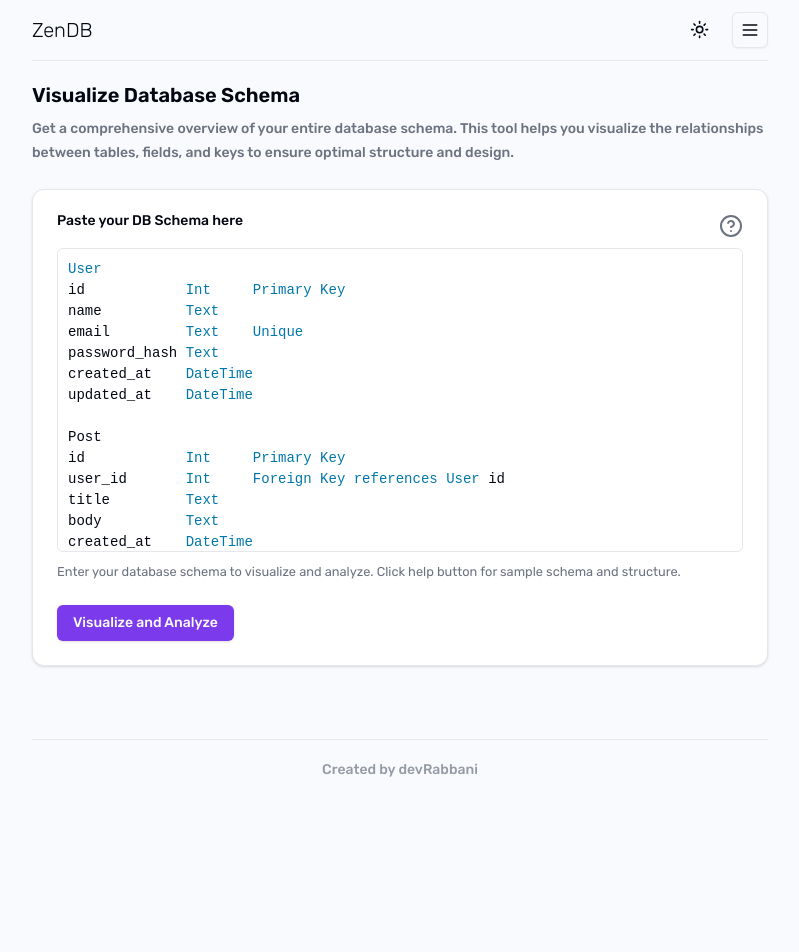
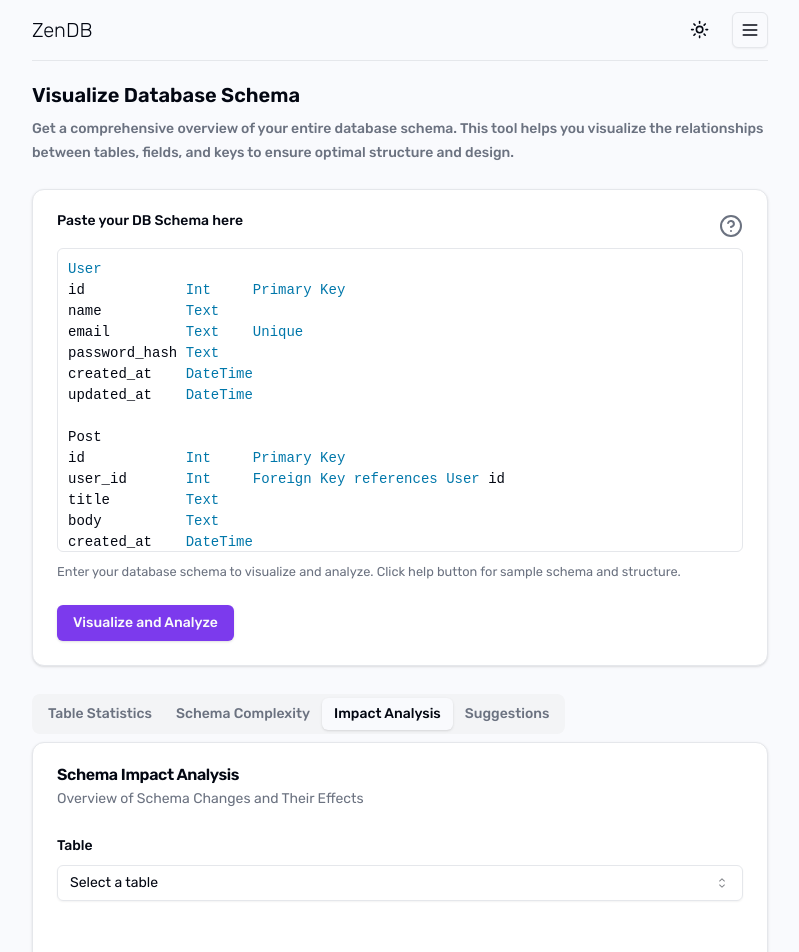
Before and after one commit to devRabbani/zendb, a Next.js app: page /schema-visualizer in a window 1280 px wide. Shown: the top 952 px of the page, without its empty margins (240-1039 px from the left). Before the commit the page ends 800 px from the top, so only its background shows below. Built offline with nearby package versions, Linux system fonts and the light colour scheme.

Commit message:
add final schema impact analysis

```diff
--- a/components/tools/schema-impact-analysis.tsx
+++ b/components/tools/schema-impact-analysis.tsx
@@ -17,7 +17,9 @@ import {
 } from "@/components/ui/card";
 import { Alert, AlertDescription, AlertTitle } from "@/components/ui/alert";
 import { AlertCircle, AlertTriangle, CheckCircle2 } from "lucide-react";
-import { Table } from "./schema-visualizer";
+import { Table } from "@/lib/types";
+import { Label } from "../ui/label";
+import { Badge } from "../ui/badge";
 
 type ImpactLevel = "High" | "Medium" | "Low";
 
@@ -85,9 +87,19 @@ export default function SchemaImpactAnalysis({ schema }: { schema: Table[] }) {
   };
 
   return (
-    <div className="space-y-4">
+    <Card className="min-h-[500px]">
+      <CardHeader>
+        <CardTitle>Schema Impact Analysis</CardTitle>
+        <CardDescription>
+          Overview of Schema Changes and Their Effects
+        </CardDescription>
+      </CardHeader>
+      <CardContent className="space-y-6">
+        <div className="space-y-3">
+          <div className="space-y-2">
+            <Label htmlFor="table">Table</Label>
             <Select onValueChange={setSelectedTable}>
-        <SelectTrigger>
+              <SelectTrigger id="table">
                 <SelectValue placeholder="Select a table" />
               </SelectTrigger>
               <SelectContent>
@@ -98,9 +110,12 @@ export default function SchemaImpactAnalysis({ schema }: { schema: Table[] }) {
                 ))}
               </SelectContent>
             </Select>
+          </div>
           {selectedTable && (
+            <div className="space-y-2">
+              <Label htmlFor="column">Column</Label>
               <Select onValueChange={handleColumnSelect}>
-          <SelectTrigger>
+                <SelectTrigger id="column">
                   <SelectValue placeholder="Select a column" />
                 </SelectTrigger>
                 <SelectContent>
@@ -113,13 +128,18 @@ export default function SchemaImpactAnalysis({ schema }: { schema: Table[] }) {
                     ))}
                 </SelectContent>
               </Select>
-      )}
+            </div>
+          )}{" "}
+        </div>
         {impact && (
           <Card>
             <CardHeader>
               <CardTitle>Impact Analysis</CardTitle>
               <CardDescription>
-              Analysis for {selectedTable}.{selectedColumn}
+                Analysis for{" "}
+                <strong>
+                  {selectedTable} ({selectedColumn})
+                </strong>
               </CardDescription>
             </CardHeader>
             <CardContent>
@@ -128,7 +148,7 @@ export default function SchemaImpactAnalysis({ schema }: { schema: Table[] }) {
                   impact.impactLevel === "High"
                     ? "destructive"
                     : impact.impactLevel === "Medium"
-                  ? "default"
+                    ? "medium"
                     : "success"
                 }
               >
@@ -144,17 +164,31 @@ export default function SchemaImpactAnalysis({ schema }: { schema: Table[] }) {
                 <AlertTitle>Impact Level: {impact.impactLevel}</AlertTitle>
                 <AlertDescription>{impact.description}</AlertDescription>
               </Alert>
-            <div className="mt-4">
+
+              <div className="mt-6 space-y-3">
                 <h4 className="font-semibold">Affected Tables:</h4>
-              <ul className="list-disc list-inside">
+                {impact.affectedTables.length ? (
+                  <div className="flex gap-3 flex-wrap">
                     {impact.affectedTables.map((table) => (
-                  <li key={table}>{table}</li>
+                      <Badge
+                        variant="secondary"
+                        className="text-sm"
+                        key={table}
+                      >
+                        {table}
+                      </Badge>
                     ))}
-              </ul>
+                  </div>
+                ) : (
+                  <p className="text-muted-foreground/80 text-sm">
+                    No Table will be affected
+                  </p>
+                )}
               </div>
             </CardContent>
           </Card>
         )}
-    </div>
+      </CardContent>
+    </Card>
   );
 }
--- a/components/tools/schema-visualizer.tsx
+++ b/components/tools/schema-visualizer.tsx
@@ -1,6 +1,6 @@
 "use client";
 
-import { useCallback, useState } from "react";
+import { useCallback, useEffect, useState } from "react";
 import { Button } from "@/components/ui/button";
 import {
   Card,
@@ -12,7 +12,6 @@ import {
 import { Alert, AlertDescription, AlertTitle } from "@/components/ui/alert";
 import { Tabs, TabsContent, TabsList, TabsTrigger } from "@/components/ui/tabs";
 import { AlertCircle } from "lucide-react";
-import SchemaImpactAnalysis from "./schema-impact-analysis";
 import SchemaSuggestions from "./schema-suggestion";
 import CodeEditor from "./code-editor";
 import { Column, Table } from "@/lib/types";
@@ -21,6 +20,7 @@ import { Label } from "../ui/label";
 import SchemaHelperPopup from "./schema-helper-popup";
 import SchemaComplexity from "./schema-complexity";
 import TableStatistics from "./table-statistics";
+import SchemaImpactAnalysis from "./schema-impact-analysis";
 
 export default function SchemaVisualizer() {
   const [schema, setSchema] = useState(`User
@@ -100,6 +100,10 @@ updated_at    DateTime
     setSchema(value);
   }, []);
 
+  useEffect(() => {
+    handleVisualize();
+  }, []);
+
   return (
     <div className="space-y-7">
       <CardWrapper className="mb-4">
@@ -125,7 +129,7 @@ updated_at    DateTime
         )}
       </CardWrapper>
       {parsedSchema.length > 0 && (
-        <Tabs defaultValue="stats">
+        <Tabs defaultValue="impact">
           <TabsList className="h-10">
             <TabsTrigger className="py-1.5" value="stats">
               Table Statistics
--- a/components/tools/table-statistics.tsx
+++ b/components/tools/table-statistics.tsx
@@ -1,6 +1,5 @@
 "use client";
 
-import { TrendingUp } from "lucide-react";
 import { Bar, BarChart, CartesianGrid, XAxis } from "recharts";
 
 import {
@@ -17,22 +16,7 @@ import {
   ChartTooltip,
   ChartTooltipContent,
 } from "@/components/ui/chart";
-import { Table } from "@/lib/types";
-
-export const description = "A multiple bar chart";
-
-const chartData = [
-  { month: "January", desktop: 186, mobile: 80 },
-  { month: "February", desktop: 305, mobile: 200 },
-  { month: "March", desktop: 237, mobile: 120 },
-  { month: "April", desktop: 73, mobile: 190 },
-  { month: "May", desktop: 209, mobile: 130 },
-  { month: "June", desktop: 214, mobile: 140 },
-  { month: "June", desktop: 214, mobile: 140 },
-  { month: "June", desktop: 214, mobile: 140 },
-  { month: "June", desktop: 214, mobile: 140 },
-  { month: "June", desktop: 214, mobile: 140 },
-];
+import type { Table } from "@/lib/types";
 
 const chartConfig = {
   columns: {
@@ -53,23 +37,6 @@ export default function TableStatistics({ schema }: { schema: Table[] }) {
       fks: table.columns.filter((col) => col.foreignKey).length,
     };
   });
-  // const data = {
-  //   labels: schema.map((table) => table.name),
-  //   datasets: [
-  //     {
-  //       label: "Number of Columns",
-  //       data: schema.map((table) => table.columns.length),
-  //       backgroundColor: "rgba(75, 192, 192, 0.6)",
-  //     },
-  //     {
-  //       label: "Number of Foreign Keys",
-  //       data: schema.map(
-  //         (table) => table.columns.filter((col) => col.foreignKey).length
-  //       ),
-  //       backgroundColor: "rgba(153, 102, 255, 0.6)",
-  //     },
-  //   ],
-  // };
 
   return (
     <Card className="min-h-[500px]">
--- a/components/ui/alert.tsx
+++ b/components/ui/alert.tsx
@@ -1,7 +1,7 @@
-import * as React from "react"
-import { cva, type VariantProps } from "class-variance-authority"
+import * as React from "react";
+import { cva, type VariantProps } from "class-variance-authority";
 
-import { cn } from "@/lib/utils"
+import { cn } from "@/lib/utils";
 
 const alertVariants = cva(
   "relative w-full rounded-lg border px-4 py-3 text-sm [&>svg+div]:translate-y-[-3px] [&>svg]:absolute [&>svg]:left-4 [&>svg]:top-4 [&>svg]:text-foreground [&>svg~*]:pl-7",
@@ -11,13 +11,17 @@ const alertVariants = cva(
         default: "bg-background text-foreground",
         destructive:
           "border-destructive/50 text-destructive dark:border-destructive [&>svg]:text-destructive",
+        success:
+          "border-chart-2/50 text-chart-2 dark:border-chart-2 [&>svg]:text-chart-2",
+        medium:
+          "border-chart-3/50 text-chart-3 dark:border-chart-3 [&>svg]:text-chart-3",
       },
     },
     defaultVariants: {
       variant: "default",
     },
   }
-)
+);
 
 const Alert = React.forwardRef<
   HTMLDivElement,
@@ -29,8 +33,8 @@ const Alert = React.forwardRef<
     className={cn(alertVariants({ variant }), className)}
     {...props}
   />
-))
-Alert.displayName = "Alert"
+));
+Alert.displayName = "Alert";
 
 const AlertTitle = React.forwardRef<
   HTMLParagraphElement,
@@ -41,8 +45,8 @@ const AlertTitle = React.forwardRef<
     className={cn("mb-1 font-medium leading-none tracking-tight", className)}
     {...props}
   />
-))
-AlertTitle.displayName = "AlertTitle"
+));
+AlertTitle.displayName = "AlertTitle";
 
 const AlertDescription = React.forwardRef<
   HTMLParagraphElement,
@@ -53,7 +57,7 @@ const AlertDescription = React.forwardRef<
     className={cn("text-sm [&_p]:leading-relaxed", className)}
     {...props}
   />
-))
-AlertDescription.displayName = "AlertDescription"
+));
+AlertDescription.displayName = "AlertDescription";
 
-export { Alert, AlertTitle, AlertDescription }
+export { Alert, AlertTitle, AlertDescription };
```
Lines whose indentation alone changed are shown as unchanged.
